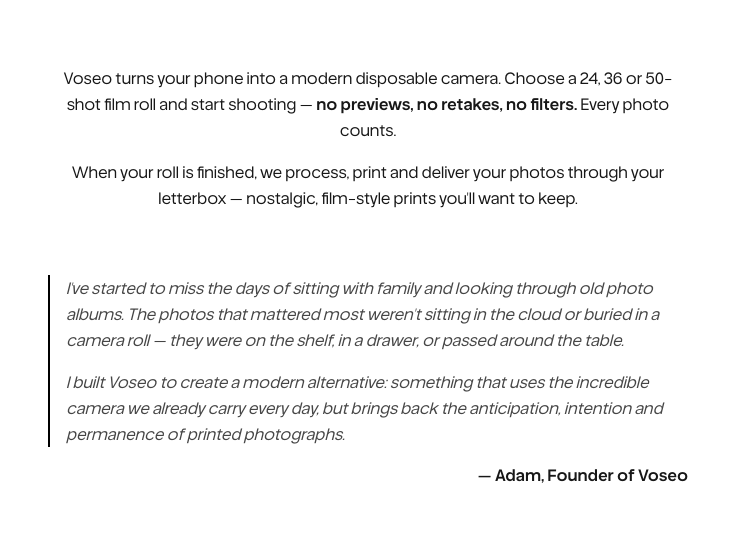
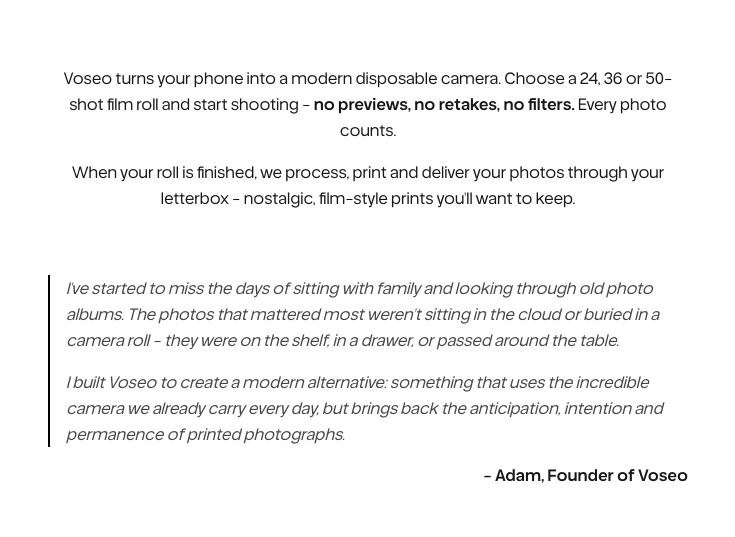
Before and after one commit to Momento-Repo/voseo-web, a Next.js app: page / in a window 1280 px wide. Shown: the part 1108-1645 px from the top of the page, without its empty margins (272-1007 px from the left). Built offline with nearby package versions, Linux system fonts and the light colour scheme.

Commit message:
em dashes

```diff
--- a/src/app/page.tsx
+++ b/src/app/page.tsx
@@ -102,12 +102,12 @@
         <section aria-labelledby="about-heading" className={"relative z-10 w-full max-w-2xl px-4 pt-16 text-center"}>
           <h2 id="about-heading" className="font-hero text-3xl text-center pb-16 pt-32">{"Your memories don't belong in the cloud"}</h2>
           <p className="text-base leading-relaxed ">
-            {"Voseo turns your phone into a modern disposable camera. Choose a 24, 36 or 50-shot film roll and start shooting \u2014 "}
+            {"Voseo turns your phone into a modern disposable camera. Choose a 24, 36 or 50-shot film roll and start shooting - "}
             <span className="font-semibold">{"no previews, no retakes, no filters."}</span>
             {" Every photo counts."}
           </p>
           <p className="text-base leading-relaxed pt-4">
-            {"When your roll is finished, we process, print and deliver your photos through your letterbox \u2014 nostalgic, film-style prints you'll want to keep."}
+            {"When your roll is finished, we process, print and deliver your photos through your letterbox - nostalgic, film-style prints you'll want to keep."}
           </p>
         </section>
 {/*
@@ -135,10 +135,10 @@
         <section aria-labelledby="founder-heading" className="relative z-10 w-full max-w-2xl px-4 py-16 text-left">
           {/* <h2 id="founder-heading" className="font-hero text-3xl text-center py-6">{"A note from the founder"}</h2> */}
           <blockquote className="flex flex-col gap-4 text-base leading-relaxed italic text-foreground/80 dark:border-l-white border-l-black border-l-2 pl-4">
-            <p>{"I've started to miss the days of sitting with family and looking through old photo albums. The photos that mattered most weren't sitting in the cloud or buried in a camera roll \u2014 they were on the shelf, in a drawer, or passed around the table."}</p>
+            <p>{"I've started to miss the days of sitting with family and looking through old photo albums. The photos that mattered most weren't sitting in the cloud or buried in a camera roll - they were on the shelf, in a drawer, or passed around the table."}</p>
             <p>{"I built Voseo to create a modern alternative: something that uses the incredible camera we already carry every day, but brings back the anticipation, intention and permanence of printed photographs."}</p>
           </blockquote>
-          <p className="pt-4 text-right font-semibold not-italic">{"\u2014 Adam, Founder of Voseo"}</p>
+          <p className="pt-4 text-right font-semibold not-italic">{"- Adam, Founder of Voseo"}</p>
         </section>
 
         <footer className="relative z-10 flex flex-col items-center gap-3 pb-0 w-full pt-4">
```
